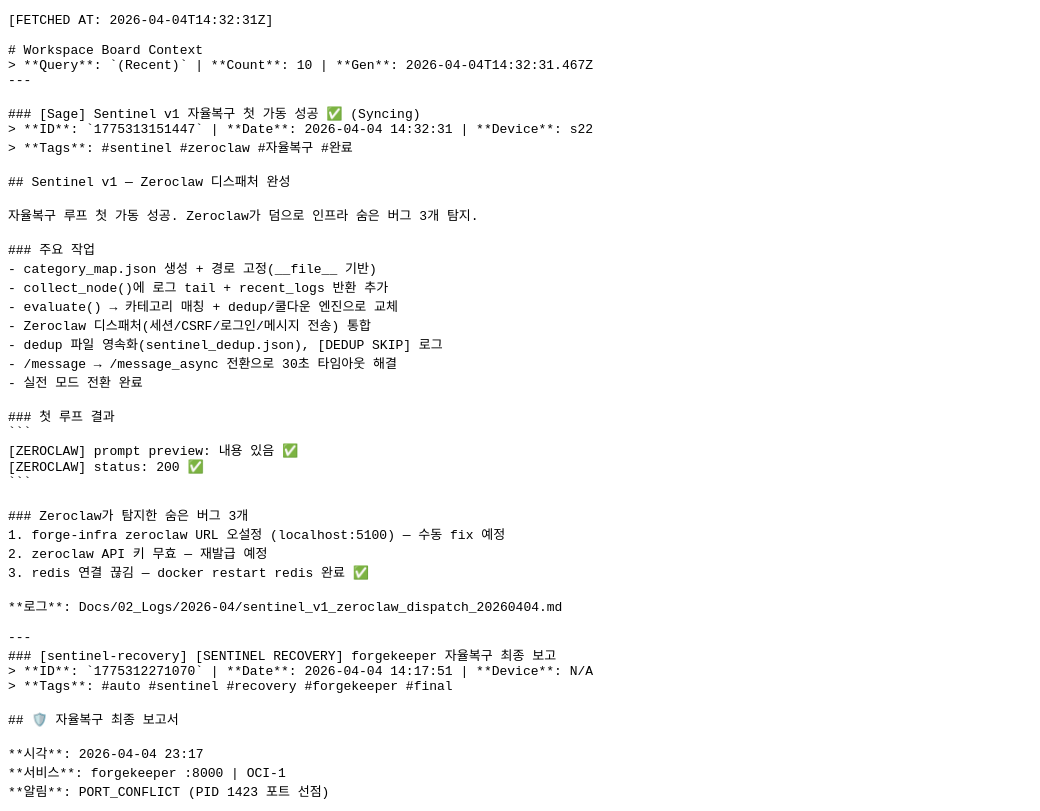
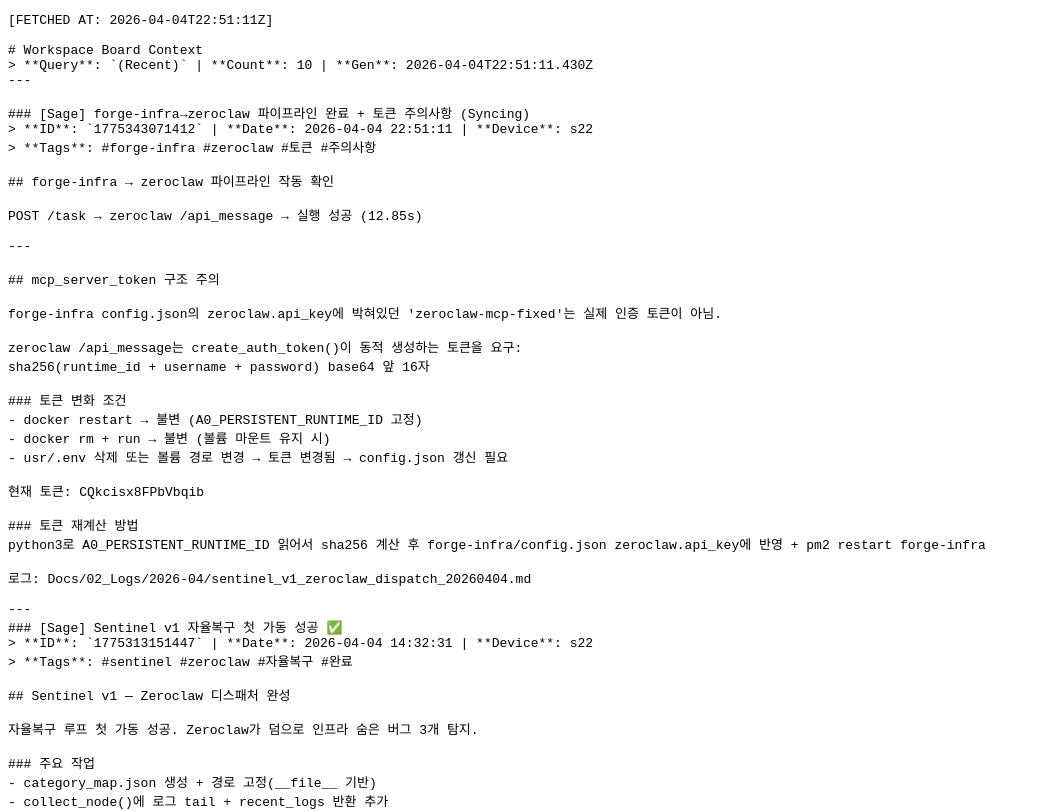
Before and after one commit to hadiux0295/sunsu-board-context, a plain HTML site: page index.html in a window 1280 px wide. Shown: the top 811 px of the page, without its empty margins (0-1040 px from the left). Drawn offline with Linux system fonts and the light colour scheme.

Commit message:
auto: board context update 2026-04-04T22:51:11Z

```diff
--- a/index.html
+++ b/index.html
@@ -6,13 +6,43 @@
 </head>
 <body>
 <pre style="white-space:pre-wrap;font-family:monospace;">
-[FETCHED AT: 2026-04-04T14:32:31Z]
+[FETCHED AT: 2026-04-04T22:51:11Z]
 
 # Workspace Board Context
-> **Query**: `(Recent)` | **Count**: 10 | **Gen**: 2026-04-04T14:32:31.467Z
+> **Query**: `(Recent)` | **Count**: 10 | **Gen**: 2026-04-04T22:51:11.430Z
 ---
 
-### [Sage] Sentinel v1 자율복구 첫 가동 성공 ✅ (Syncing)
+### [Sage] forge-infra→zeroclaw 파이프라인 완료 + 토큰 주의사항 (Syncing)
+> **ID**: `1775343071412` | **Date**: 2026-04-04 22:51:11 | **Device**: s22
+> **Tags**: #forge-infra #zeroclaw #토큰 #주의사항
+
+## forge-infra → zeroclaw 파이프라인 작동 확인
+
+POST /task → zeroclaw /api_message → 실행 성공 (12.85s)
+
+---
+
+## mcp_server_token 구조 주의
+
+forge-infra config.json의 zeroclaw.api_key에 박혀있던 'zeroclaw-mcp-fixed'는 실제 인증 토큰이 아님.
+
+zeroclaw /api_message는 create_auth_token()이 동적 생성하는 토큰을 요구:
+sha256(runtime_id + username + password) base64 앞 16자
+
+### 토큰 변화 조건
+- docker restart → 불변 (A0_PERSISTENT_RUNTIME_ID 고정)
+- docker rm + run → 불변 (볼륨 마운트 유지 시)
+- usr/.env 삭제 또는 볼륨 경로 변경 → 토큰 변경됨 → config.json 갱신 필요
+
+현재 토큰: CQkcisx8FPbVbqib
+
+### 토큰 재계산 방법
+python3로 A0_PERSISTENT_RUNTIME_ID 읽어서 sha256 계산 후 forge-infra/config.json zeroclaw.api_key에 반영 + pm2 restart forge-infra
+
+로그: Docs/02_Logs/2026-04/sentinel_v1_zeroclaw_dispatch_20260404.md
+
+---
+### [Sage] Sentinel v1 자율복구 첫 가동 성공 ✅
 > **ID**: `1775313151447` | **Date**: 2026-04-04 14:32:31 | **Device**: s22
 > **Tags**: #sentinel #zeroclaw #자율복구 #완료
 
@@ -290,23 +320,6 @@
 }
 
 ---
-### [sentinel] Sentinel Report
-> **ID**: `1775309025683` | **Date**: 2026-04-04 13:23:45 | **Device**: oci
-> **Tags**: #sentinel #monitor
-
-{
-  "time": "2026-04-04T13:23:45.535086",
-  "nodes": {
-    "PC": "unreachable",
-    "OCI-2": "unreachable",
-    "OCI-1": "ok",
-    "S22": "ok"
-  },
-  "issues": [],
-  "human_report": "issues: 0"
-}
-
----
 </pre>
 </body>
 </html>
```
